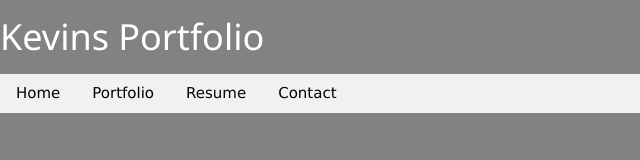
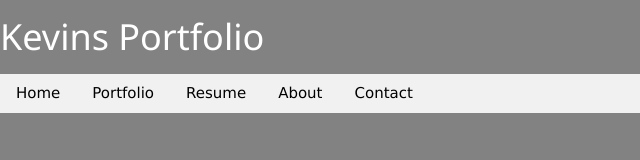
Before and after one commit to KBuck2018/KBuck2018.github.io, a plain HTML site: page index.html in a window 1280 px wide. Shown: the full height of the page, 0-640 px from the left. Drawn offline with nearby package versions, Linux system fonts and the light colour scheme.

Commit message:
added about link on homepage

```diff
--- a/index.html
+++ b/index.html
@@ -19,7 +19,7 @@
                 <a href="index.html" class="w3-bar-item w3-button">Home</a>
                 <a href="portfolio.html" class="w3-bar-item w3-button">Portfolio</a>
                 <a href="https://drive.google.com/open?id=1aIbBdbxmWPGv5Vl-kX51MSZHr-WbpC0S" class="w3-bar-item w3-button">Resume</a>
-
+                <a href="about.html" class="w3-bar-item w3-button">About</a>
                 <div class="w3-dropdown-hover">
                     <button class="w3-button">Contact</button>
                     <div class="w3-dropdown-content w3-bar-block w3-card-4">
```
Also changed, not shown: cool.html (added).
